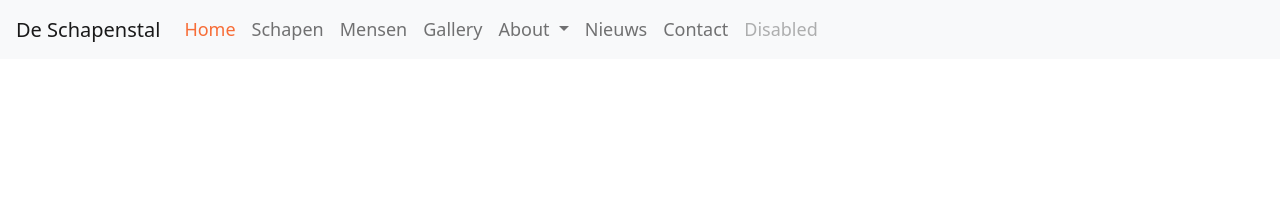
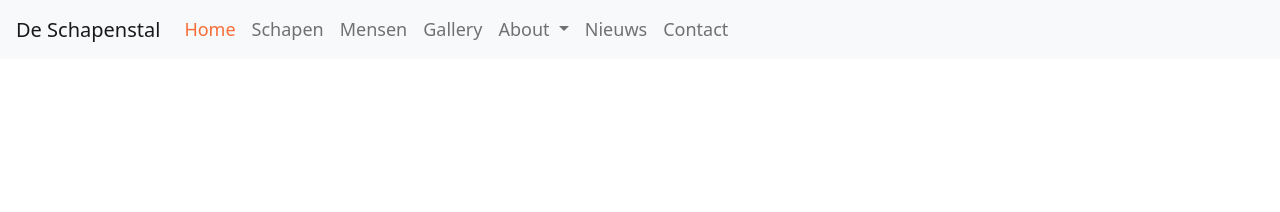
Before and after one commit to jkuipers7163/schapen2, a Jekyll site: the page built from about.html, in a window 1280 px wide. Shown: the top 212 px of the page. Built offline with Jekyll 4.4.1, drawn with Linux system fonts in a browser that asks for light colours; nearby versions of some CDN libraries; library files that are not in the unit come from our copies.

Commit message:
Update navbar.html

```diff
--- a/_includes/navbar.html
+++ b/_includes/navbar.html
@@ -7,34 +7,31 @@
   <div class="collapse navbar-collapse" id="navbarSupportedContent">
     <ul class="navbar-nav mr-auto">
       <li class="nav-item active">
-        <a class="nav-link" href="{{site.baseurl}}/schapen2/index.html">Home <span class="sr-only">(current)</span></a>
+        <a class="nav-link" href="{{site.baseurl}}/index.html">Home <span class="sr-only">(current)</span></a>
       </li>
       <li class="nav-item">
-        <a class="nav-link" href="{{site.baseurl}}/schapen2/dieren.html">Schapen</a>
+        <a class="nav-link" href="{{site.baseurl}}/dieren.html">Schapen</a>
       </li>
       <li class="nav-item">
-        <a class="nav-link" href="{{site.baseurl}}/schapen2/team.html">Mensen</a>
+        <a class="nav-link" href="{{site.baseurl}}/team.html">Mensen</a>
       </li>
       <li class="nav-item">
-        <a class="nav-link" href="{{site.baseurl}}/schapen2/gallery.html">Gallery</a>
+        <a class="nav-link" href="{{site.baseurl}}/gallery.html">Gallery</a>
       </li>
       <li class="nav-item dropdown">
         <a class="nav-link dropdown-toggle" href="#" id="navbarDropdown" role="button" data-toggle="dropdown" aria-haspopup="true" aria-expanded="false">
           About
         </a>
         <div class="dropdown-menu" aria-labelledby="navbarDropdown">
-          <a class="dropdown-item" href="{{site.baseurl}}/schapen2/about.html">Wie wij zijn</a>
-          <a class="dropdown-item" href="{{site.baseurl}}/schapen2/about.html">Doelstelling</a>
+          <a class="dropdown-item" href="{{site.baseurl}}/about.html">Wie wij zijn</a>
+          <a class="dropdown-item" href="{{site.baseurl}}/about.html">Doelstelling</a>
         </div>
       </li>
       <li class="nav-item">
-        <a class="nav-link" href="{{site.baseurl}}/schapen2/blog.html">Nieuws</a>
+        <a class="nav-link" href="{{site.baseurl}}/blog.html">Nieuws</a>
       </li>
       <li class="nav-item">
-        <a class="nav-link" href="{{site.baseurl}}/schapen2/contact.html">Contact</a>
-      </li>
-      <li class="nav-item">
-        <a class="nav-link disabled" href="#">Disabled</a>
+        <a class="nav-link" href="{{site.baseurl}}/contact.html">Contact</a>
       </li>
     </ul>
   </div>
```
